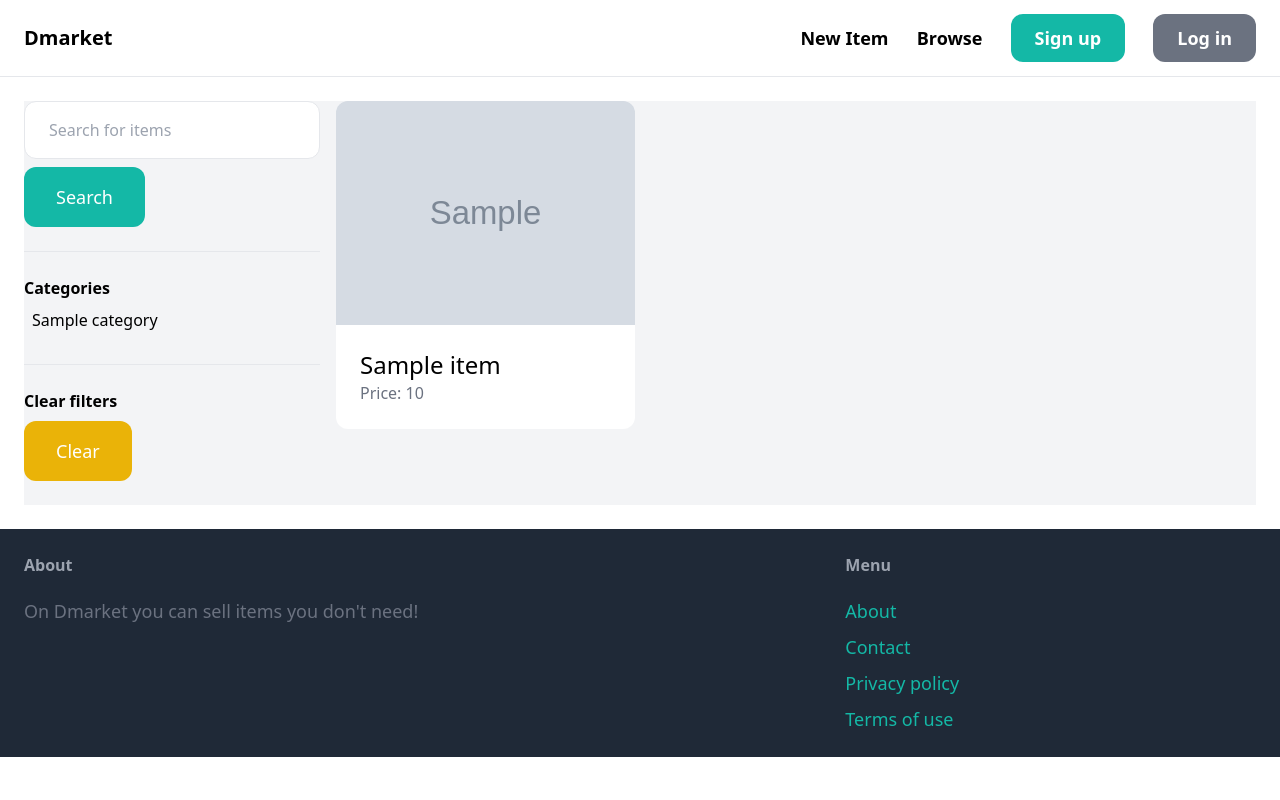
After one commit to witkiewiczmikolaj/dmarket, a Django app: template item/templates/item/items.html in a window 1280 px wide. The commit adds this page. Run offline with Django 3.2, Linux system fonts and the light colour scheme; the template is opened without the code that fills it: most values are stand-ins (such as "Sample title", 1, 10 or a date in 2020); grey boxes marked "Sample" are stand-in pictures; some libraries are stand-ins or nearby versions.

Commit message:
Browsing items

```diff
--- a/core/templates/core/base.html
+++ b/core/templates/core/base.html
@@ -12,7 +12,7 @@
         <a href="/" class="text-xl font-semibold">Dmarket</a>
         <div class="space-x-6">
             <a href="{% url 'item:new' %}" class="text-lg font-semibold hover:text-gray-500">New Item</a>
-            <a href="#" class="text-lg font-semibold hover:text-gray-500">Browse</a>
+            <a href="{% url 'item:items' %}" class="text-lg font-semibold hover:text-gray-500">Browse</a>
             {% if request.user.is_authenticated %}
             <a href="#" class="px-6 py-3 text-lg font-semibold bg-teal-500 text-white rounded-xl hover:bg-teal-700">Inbox</a>
             <a href="{% url 'dashboard:index' %}" class="px-6 py-3 text-lg font-semibold bg-gray-500 text-white rounded-xl hover:bg-gray-700">Dashboard</a>
--- a/item/templates/item/detail.html
+++ b/item/templates/item/detail.html
@@ -23,7 +23,7 @@
         {% if request.user == item.created_by %}
         <div class="mt-6 p-6 bg-white rounded-xl">
             <p>This is your item!</p>
-            <a href="#" class="inline-block mt-6 px-6 py-3 text-lg font-semibold bg-teal-500 text-white rounded-xl">Edit</a>
+            <a href="{% url 'item:edit' item.id %}" class="inline-block mt-6 px-6 py-3 text-lg font-semibold bg-teal-500 text-white rounded-xl">Edit</a>
             <a href="{% url 'item:delete' item.id %}" class="inline-block mt-6 px-6 py-3 text-lg font-semibold bg-red-500 text-white rounded-xl">Delete</a>
         </div>
         {% else %}
--- /dev/null
+++ b/item/templates/item/items.html
@@ -0,0 +1,48 @@
+{% extends 'core/base.html' %}
+
+{% block title%}Search{% endblock %}
+
+{% block content %}
+    <div class="pb-6 grid grid-cols-4 gap-4 bg-gray-100">
+        <div class="col-span-1">
+            <form method="GET" action="{% url 'item:items' %}">
+                <input name="query" class="w-full py-4 px-6 border rounded-xl" type="text" value="{{ query }}" placeholder="Search for items">
+                <button class="mt-2 py-4 px-8 text-lg bg-teal-500 text-white rounded-xl">Search</button>
+            </form>
+            <hr class="my-6">
+            <p class="font-semibold">Categories</p>
+            <ul>
+                {% for category in categories %}
+                    <li class="py-2 px-2 rounded-xl{% if category.id == category_id %} bg-gray-200{% endif %}">
+                        <a href="{% url 'item:items' %}?query={{ query }}&category={{ category.id }}">{{ category.name }}</a>
+                    </li>
+                {% endfor %}
+            </ul>
+            <hr class="my-6">
+            <p class="font-semibold">Clear filters</p>
+            <ul>
+                <li>
+                    <a href="{% url 'item:items' %}" class="mt-2 py-4 px-8 inline-block bg-yellow-500 text-lg rounded-xl text-white">Clear</a>
+                </li>
+            </ul>
+        </div>
+        <div class="col-span-3">
+            <div class="grid grid-cols-3 gap-3">
+                {% for item in items %}
+                 <div>
+                    <a href="{% url 'item:detail' item.id %}">
+                        <div>
+                            <img src="{{ item.image.url }}" class="rounded-t-xl">
+                        </div>
+
+                        <div class="p-6 bg-white rounded-b-xl">
+                            <h2 class="text-2xl">{{ item.name }}</h2>
+                            <p class="text-gray-500">Price: {{item.price}}</p>
+                        </div>
+                    </a>
+                 </div>
+                {% endfor %}
+            </div>
+        </div>
+    </div>
+{% endblock %}
--- a/item/urls.py
+++ b/item/urls.py
@@ -4,7 +4,9 @@ from . import views
 app_name= 'item'
 
 urlpatterns = [
+    path('', views.items, name='items'),
     path('new/', views.new, name='new'),
     path('<int:pk>/', views.detail, name='detail'),
     path('<int:pk>/delete/', views.delete, name='delete'),
+    path('<int:pk>/edit/', views.edit, name='edit'),
 ]
```
Also changed, not shown: item/forms.py (+20 -0 lines), item/views.py (+37 -2 lines), db.sqlite3.
